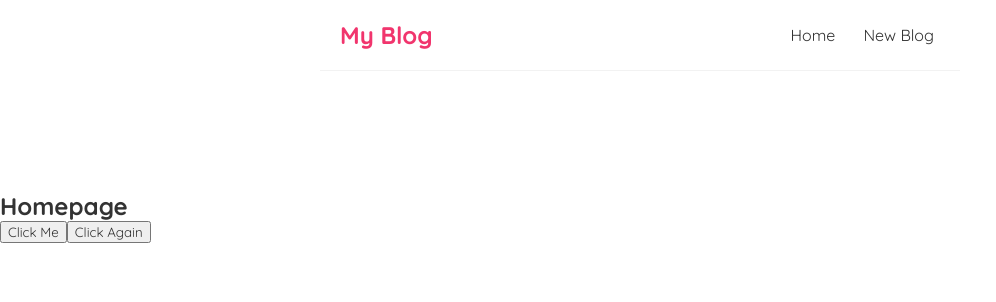
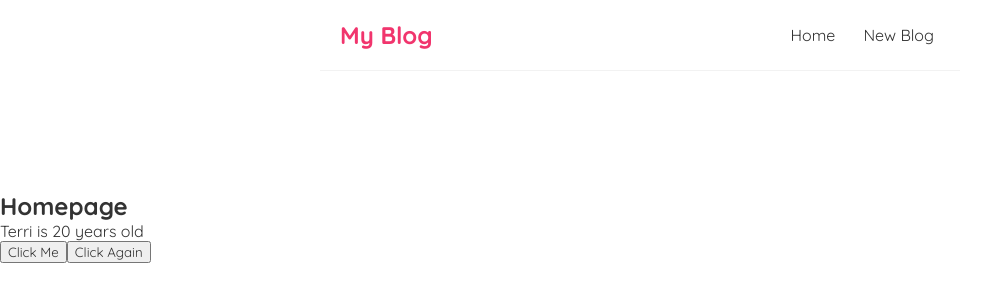
Before and after one commit to tisidro/React, a React (Create React App) app: page / in a window 1280 px wide. Shown: the top 302 px of the page, without its empty margins (0-996 px from the left). Built offline with nearby package versions, Linux system fonts and the light colour scheme; the HTML template or start-up script is replaced by a standard one.

Commit message:
added code using useState to create dynamic variables in my page using the click event!

```diff
--- a/src/Home.js
+++ b/src/Home.js
@@ -1,20 +1,27 @@
+import { useState } from 'react';
+
 const Home = () => {
 
+    const [name, setName] = useState('Terri');//sets in. value
+    const [age, setAge] = useState(20);
     const handleClick = () => {
-        console.log('Hi there!');
+        setName('Tina');
+        setAge(4);
     }
     const handleClickTwo = (name) => {
         console.log('Hi' + name);
 
     }
+
+
     return (
 
         <div className="home">
             <h2>Homepage</h2>
+            <p> {name} is {age} years old</p>
             <button onClick={handleClick}> Click Me</button>
-            <button onClick={() => {
-                handleClickTwo('Terri')
-            }}> Click Again</button>
+            <button onClick={() => handleClickTwo('Terri')
+            }> Click Again</button>
         </div>
     );
 }
```
